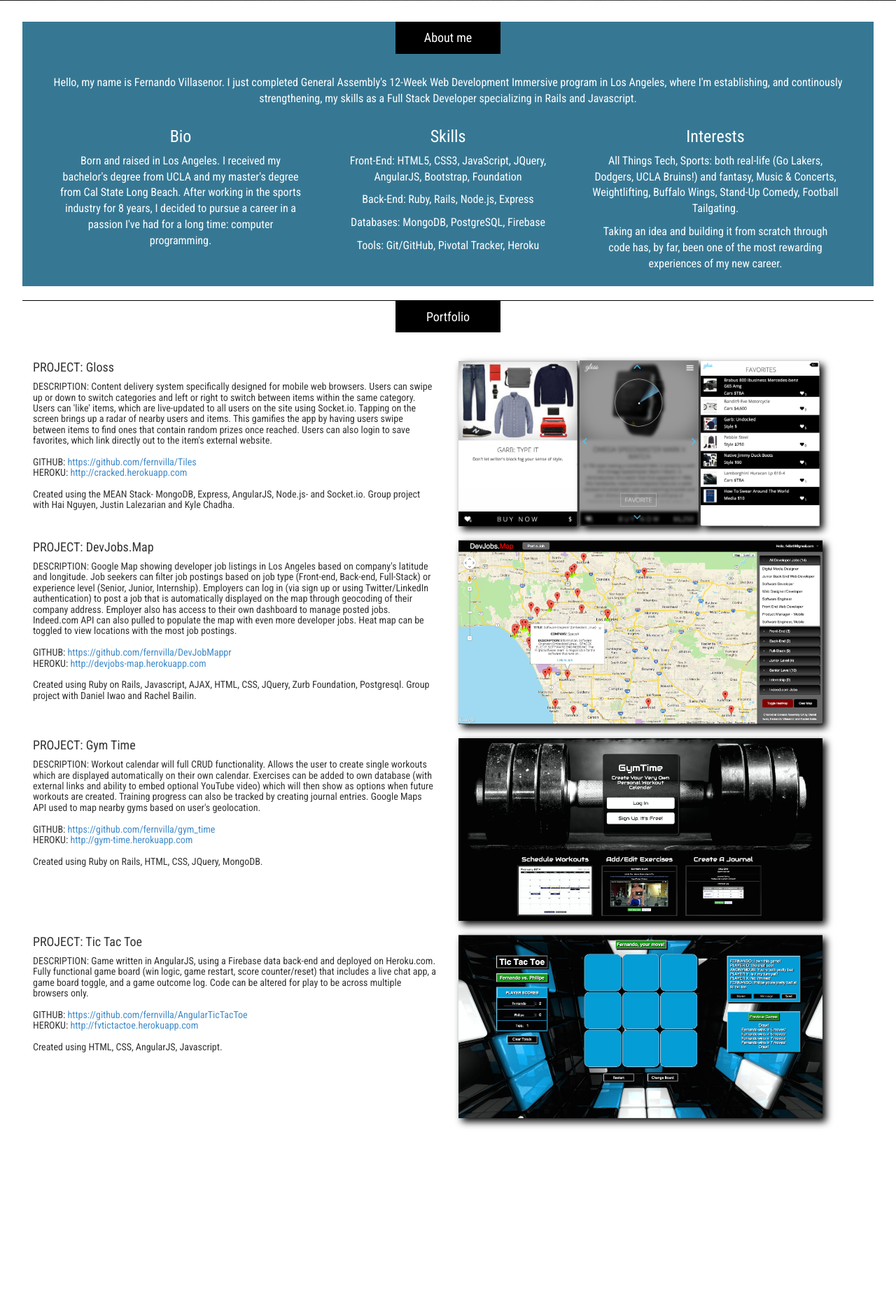
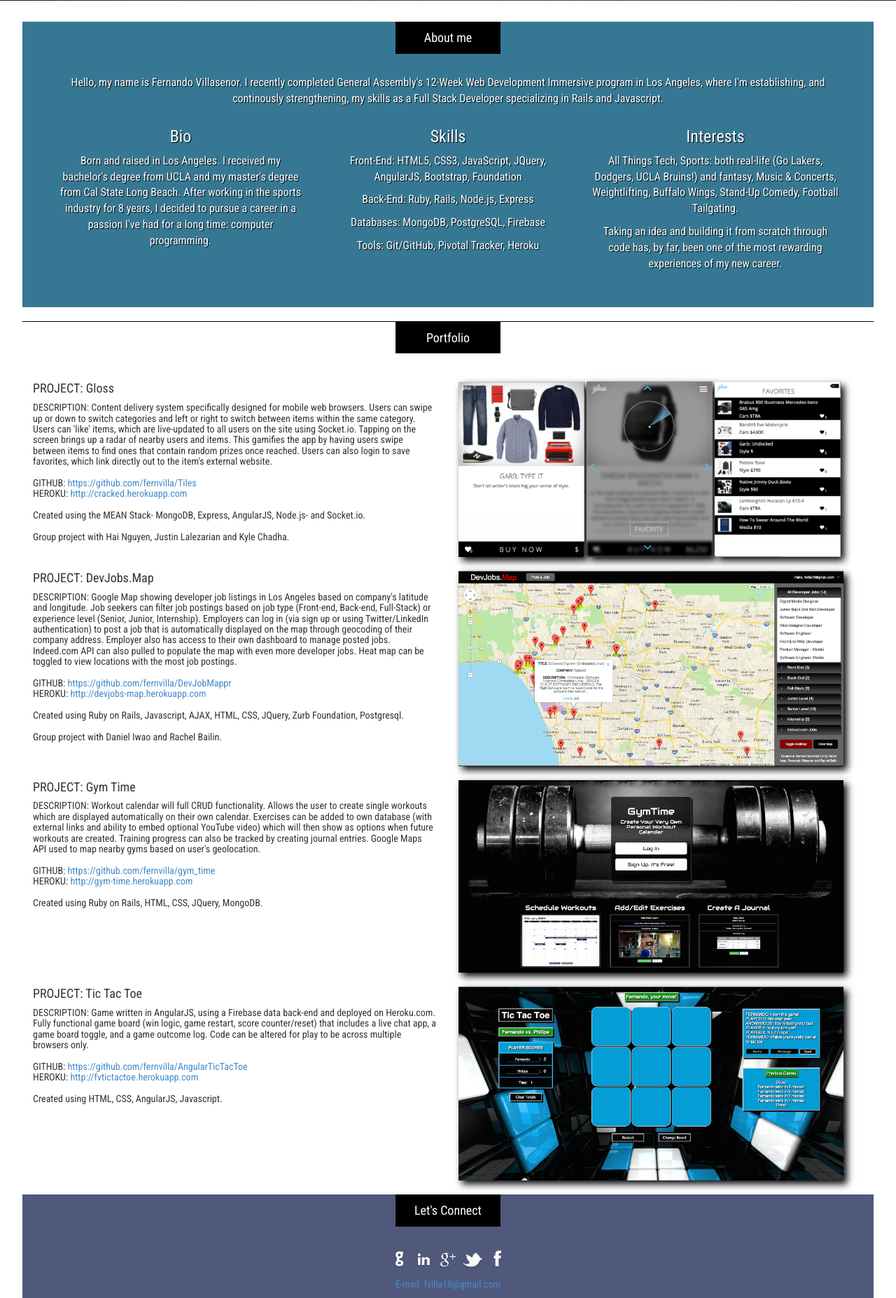
Before and after one commit to fernvilla/Portfolio, a PHP site: page / in a window 1280 px wide. Shown: the part 649-2504 px from the top of the page at 70% size. Before the commit the page ends 2260 px from the top, so only its background shows below. Run offline with PHP 8.4, Linux system fonts and the light colour scheme; some libraries are stand-ins or nearby versions.

Commit message:
Add Connect section

```diff
--- a/css/main.css
+++ b/css/main.css
@@ -99,6 +99,7 @@ textarea {
 
 body *{
     font-family: 'Roboto Condensed', sans-serif;
+    padding: 0;
 }
 
 .jumbotron {
@@ -131,15 +132,12 @@ body *{
 #about-me {
     margin-bottom: 20px;
     text-align: center;
-    padding: 0 50px 10px 50px;
+    padding: 0 50px 40px 50px;
+    text-shadow: 1px 1px 1px #000;
     background: #367894;
     color: #FFF;
     width: 95%;
     font-size: 16px;
-}
-
-#image {
-    margin: 0px;
 }
 
 #portfolio {
@@ -148,23 +146,32 @@ body *{
     border-top: 1px solid #000;
 }
 
+#contact {
+    text-align: center;
+    background-color: #50597c;
+    width: 95%;
+}
+
 #image-mobile img {
     box-shadow: 5px 5px 10px #000000;
     height: auto;
-    width: 170px;
-    margin-right: 4px;
+    width: 180px;
     margin: 10px 0;
 }
 
 #image img {
     margin: 10px 0;
     box-shadow: 5px 5px 10px #000000;
-    width: 520px;
+    width: 550px;
     max-width: 100% !important;
     height: auto;
 }
 
 
+#contact ul li{
+    display: inline;
+    padding: 0;
+}
 
 /* ==========================================================================
    Helper classes
--- a/index.html
+++ b/index.html
@@ -55,7 +55,7 @@
         About me
       </div>
       <div class="row">
-        <p>Hello, my name is Fernando Villasenor. I just completed General Assembly's 12-Week Web Development Immersive program</a> in Los Angeles, where I'm establishing, and continously strengthening,  my skills as a Full Stack Developer specializing in Rails and Javascript.</p>
+        <p>Hello, my name is Fernando Villasenor. I recently completed General Assembly's 12-Week Web Development Immersive program in Los Angeles, where I'm establishing, and continously strengthening, my skills as a Full Stack Developer specializing in Rails and Javascript.</p>
         <div class="col-md-4">
           <h3>Bio</h3>
           <p>Born and raised in Los Angeles. I received my bachelor's degree from UCLA and my master's degree from Cal State Long Beach. After working in the sports industry for 8 years, I decided to pursue a career in a passion I've had for a long time: computer programming.</p>
@@ -85,7 +85,8 @@
           <h5>DESCRIPTION: Content delivery system specifically designed for mobile web browsers. Users can swipe up or down to switch categories and left or right to switch between items within the same category. Users can 'like' items, which are live-updated to all users on the site using Socket.io. Tapping on the screen brings up a radar of nearby users and items. This gamifies the app by having users swipe between items to find ones that contain random prizes once reached. Users can also login to save favorites, which link directly out to the item's external website.<br> <br>
           GITHUB: <a href="https://github.com/fernvilla/Tiles">https://github.com/fernvilla/Tiles</a> <br>
           HEROKU: <a href="http://cracked.herokuapp.com">http://cracked.herokuapp.com</a> <br><br>
-          Created using the MEAN Stack- MongoDB, Express, AngularJS, Node.js- and Socket.io. Group project with Hai Nguyen, Justin Lalezarian and Kyle Chadha.
+          Created using the MEAN Stack- MongoDB, Express, AngularJS, Node.js- and Socket.io. <br><br>
+          Group project with Hai Nguyen, Justin Lalezarian and Kyle Chadha.
           </h5>
         </div>
         <div class="col-md-6" id="image-mobile">
@@ -100,7 +101,8 @@
           <h5>DESCRIPTION: Google Map showing developer job listings in Los Angeles based on company's latitude and longitude. Job seekers can filter job postings based on job type (Front-end, Back-end, Full-Stack) or experience level (Senior, Junior, Internship). Employers can log in (via sign up or using Twitter/LinkedIn authentication) to post a job that is automatically displayed on the map through geocoding of their company address. Employer also has access to their own dashboard to manage posted jobs. Indeed.com API can also pulled to populate the map with even more developer jobs. Heat map can be toggled to view locations with the most job postings.<br> <br>
           GITHUB: <a href="https://github.com/fernvilla/DevJobMappr">https://github.com/fernvilla/DevJobMappr</a> <br>
           HEROKU: <a href="http://devjobs-map.herokuapp.com">http://devjobs-map.herokuapp.com</a> <br><br>
-          Created using Ruby on Rails, Javascript, AJAX, HTML, CSS, JQuery, Zurb Foundation, Postgresql. Group project with Daniel Iwao and Rachel Bailin.
+          Created using Ruby on Rails, Javascript, AJAX, HTML, CSS, JQuery, Zurb Foundation, Postgresql. <br><br>
+          Group project with Daniel Iwao and Rachel Bailin.
           </h5>
         </div>
         <div class="col-md-6" id="image">
@@ -135,6 +137,23 @@
       </div>
     </div>
 
+    <div class="container" id="contact">
+      <div class="row" id="heading">
+        Let's Connect
+      </div>
+      <div class="row">
+        <ul>
+          <li><a href="http://github.com/fernvilla"><img src="img/githubwhite.png" title="Github" alt="Github" class="icons"></a></li>
+          <li><a href="http://www.linkedin.com/in/fernandovillasenor"><img src="img/linkedinwhite.png" alt="Linkedin" title="Linkedin" class="icons"></a></li>
+          <li><a href="http://plus.google.com/113896159492984269745" ><img src="img/googlewhite.png" alt="Google+" title="Google+" class="icons"></a></li>
+          <li><a href="http://www.twitter.com/fernvillasenor"><img src="img/twitterwhite.png" alt="Twitter" title="Twitter" class="icons"></a></li>
+          <li><a href="http://www.facebook.com/fernando.villasenor.3532"><img src="img/facebookwhite.png" alt="Facebook" title="Facebook" class="icons"></a></li>
+        </ul>
+        <p><a id= "GA" href="mailto:fvilla18@gmail.com"> E-mail: fvilla18@gmail.com</a></p>
+
+      </div>
+    </div>
+
 
 
     <!-- Scripts -->
```
Also changed, not shown: img/bg.png (added), img/bg2.jpg (added), img/facebookwhite.png (added), img/githubwhite.png (added), img/googlewhite.png (added), img/home.png (added), img/linkedinwhite.png (added), img/ttt.jpg (added), img/twitterwhite.png (added), 1 other file.
